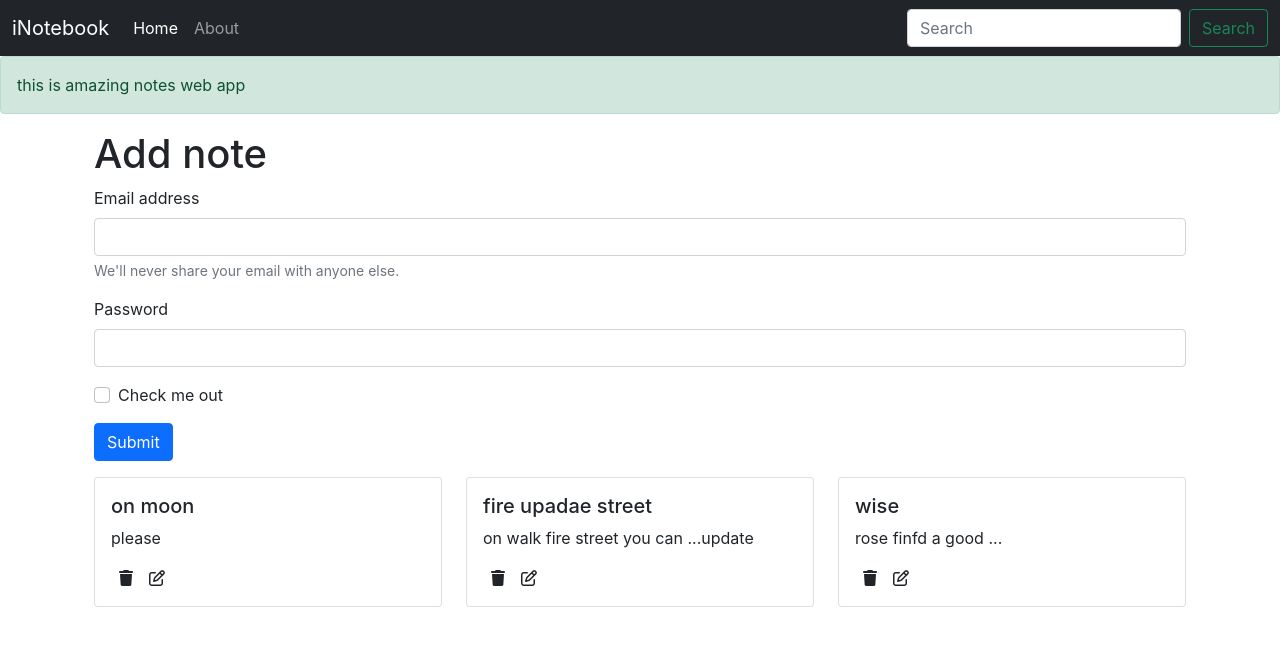
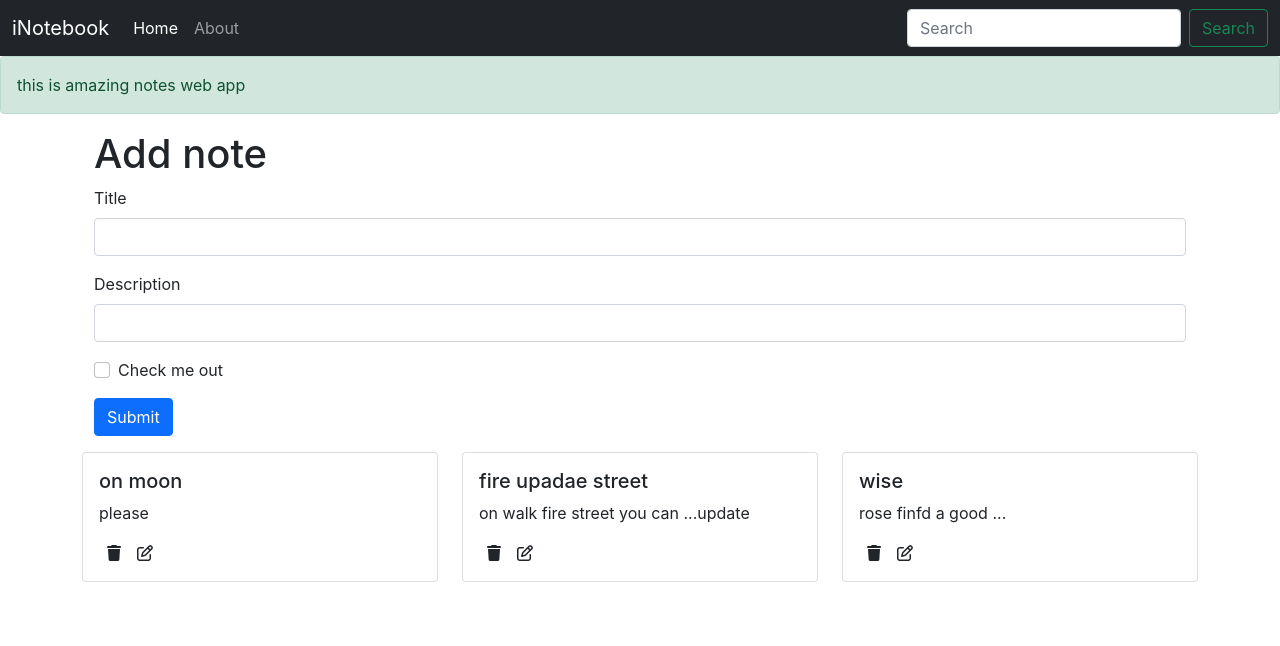
Before and after one commit to Vivekv1999/React-harry-v-2022, a React (Create React App) app in the folder inotebook/: page / in a window 1280 px wide. Shown: the top 646 px of the page. Built offline with nearby package versions, Linux system fonts and the light colour scheme.

Commit message:
lac-63 adding addnote component and add note....

```diff
--- a/inotebook/src/Context/notes/NoteState.js
+++ b/inotebook/src/Context/notes/NoteState.js
@@ -3,7 +3,7 @@
 
 export default function NoteState(props) {
   ///statring ama aaa state hatu pa6a lthi s1 kru ane
-   const intialnote= [
+  const intialnote = [
     {
       "_id": "634a9d0395d61527314d1de7",
       "user": "63483078ade77a3ff56946a3",
@@ -29,11 +29,35 @@
       "__v": 0
     }
   ]
-      const [notes,setnotes]=useState(intialnote)
+
+  //Add note
+  const addnote = (title, description, tag) => {
+    ///  TODO : api call
+    const note = {
+      "_id": "634bfd310bb61bc724beddb2",
+      "user": "63483078ade77a3ff56946a3",
+      "title": title,
+      "description": description,
+      "tag": tag,
+      "__v": 0
+    }
+    setnotes(notes.concat(note))
+  }
+
+  //Delete note
+  const deletenote = () => {
+
+  }
+
+  //Upafte note
+  const editnote = () => {
+
+  }
+  const [notes, setnotes] = useState(intialnote)
 
 
   return (
-        <NoteContext.Provider value={{notes,setnotes}} >
+    <NoteContext.Provider value={{ notes, setnotes, addnote, deletenote, editnote }} >
       {props.children}
     </NoteContext.Provider>
   )
--- /dev/null
+++ b/inotebook/src/components/Addnote.js
@@ -0,0 +1,46 @@
+import React, { useContext, useState } from 'react'
+import noteContext from '../Context/notes/noteContext';
+// import Addnote from './Addnote';
+
+
+export default function Addnote() {
+  const Context = useContext(noteContext)
+  const {addnote } = Context;
+
+  const [note,setnote]=useState({title:"",description:"",tag:""})
+
+  const handleclick=(e)=>{
+    e.preventDefault()
+    addnote(note.title,note.description,note.tag)
+  }
+
+  const onchange=(e)=>{
+    setnote({...note,[e.target.name]:e.target.value})
+    console.log(note);
+  }
+
+
+  return (
+    <div>
+
+      <div className="container my-3">
+        <h1>Add note</h1>
+        <form>
+          <div className="mb-3">
+            <label htmlFor="title" className="form-label"  >Title</label>
+            <input type="text" className="form-control" name="title" id="title" onChange={onchange} aria-describedby="emailHelp" />
+          </div>
+          <div className="mb-3">
+            <label htmlFor="description" className="form-label"  >Description</label>
+            <input type="text" className="form-control" name="description" id="description" onChange={onchange} />
+          </div>
+          <div className="mb-3 form-check">
+            <input type="checkbox" className="form-check-input" id="exampleCheck1" />
+            <label className="form-check-label" htmlFor="exampleCheck1">Check me out</label>
+          </div>
+          <button type="submit" className="btn btn-primary" onClick={handleclick}>Submit</button>
+        </form>
+      </div>
+    </div>
+  )
+}
--- a/inotebook/src/components/Alert.js
+++ b/inotebook/src/components/Alert.js
@@ -4,7 +4,7 @@
 export default function Alert() {
     return (
         <div>
-            <div class="alert alert-success" role="alert">
+            <div className="alert alert-success" role="alert">
                 this is amazing notes web app
             </div>
         </div>
--- a/inotebook/src/components/Home.js
+++ b/inotebook/src/components/Home.js
@@ -1,5 +1,6 @@
 import React, { useContext } from 'react'
 import noteContext from '../Context/notes/noteContext'
+import Addnote from './Addnote'
 import Notes from './Notes'
 
 export default function Home() {
@@ -7,29 +8,10 @@
 
 
   return (
-    <div className="container my-3">
-      <h1>Add note</h1>
-      <form>
-        <div className="mb-3">
-          <label htmlFor="exampleInputEmail1" className="form-label">Email address</label>
-          <input type="email" className="form-control" id="exampleInputEmail1" aria-describedby="emailHelp" />
-          <div id="emailHelp" className="form-text">We'll never share your email with anyone else.</div>
-        </div>
-        <div className="mb-3">
-          <label htmlFor="exampleInputPassword1" className="form-label">Password</label>
-          <input type="password" className="form-control" id="exampleInputPassword1" />
-        </div>
-        <div className="mb-3 form-check">
-          <input type="checkbox" className="form-check-input" id="exampleCheck1" />
-          <label className="form-check-label" htmlFor="exampleCheck1">Check me out</label>
-        </div>
-        <button type="submit" className="btn btn-primary">Submit</button>
-      </form>
-
+    <>
       <Notes />
 
+    </>
 
-
-    </div>
   )
 }
--- a/inotebook/src/components/Notes.js
+++ b/inotebook/src/components/Notes.js
@@ -1,18 +1,21 @@
 import React, { useContext } from 'react'
 import noteContext from '../Context/notes/noteContext';
+import Addnote from './Addnote';
 import Noteitem from './Noteitem';
 
 
 export default function Notes() {
     const Context = useContext(noteContext)
-    console.log(Context, "kk");
-    const { notes, setnotes } = Context;
+    const { notes, addnote } = Context;
 
     return (
-        <div className="row my-3">
-            {notes.map((note) => {
-                return   <Noteitem note={note} />
-            })}
-        </div>
+        <>
+            <Addnote />
+            <div className="row my-3">
+                {notes.map((note) => {
+                    return <Noteitem note={note} />
+                })}
+            </div>
+        </>
     )
 }
--- a/inotebook/src/index.css
+++ b/inotebook/src/index.css
@@ -11,3 +11,7 @@
   font-family: source-code-pro, Menlo, Monaco, Consolas, 'Courier New',
     monospace;
 }
+
+i {
+  cursor: pointer;
+}
```
Lines whose indentation alone changed are shown as unchanged.
